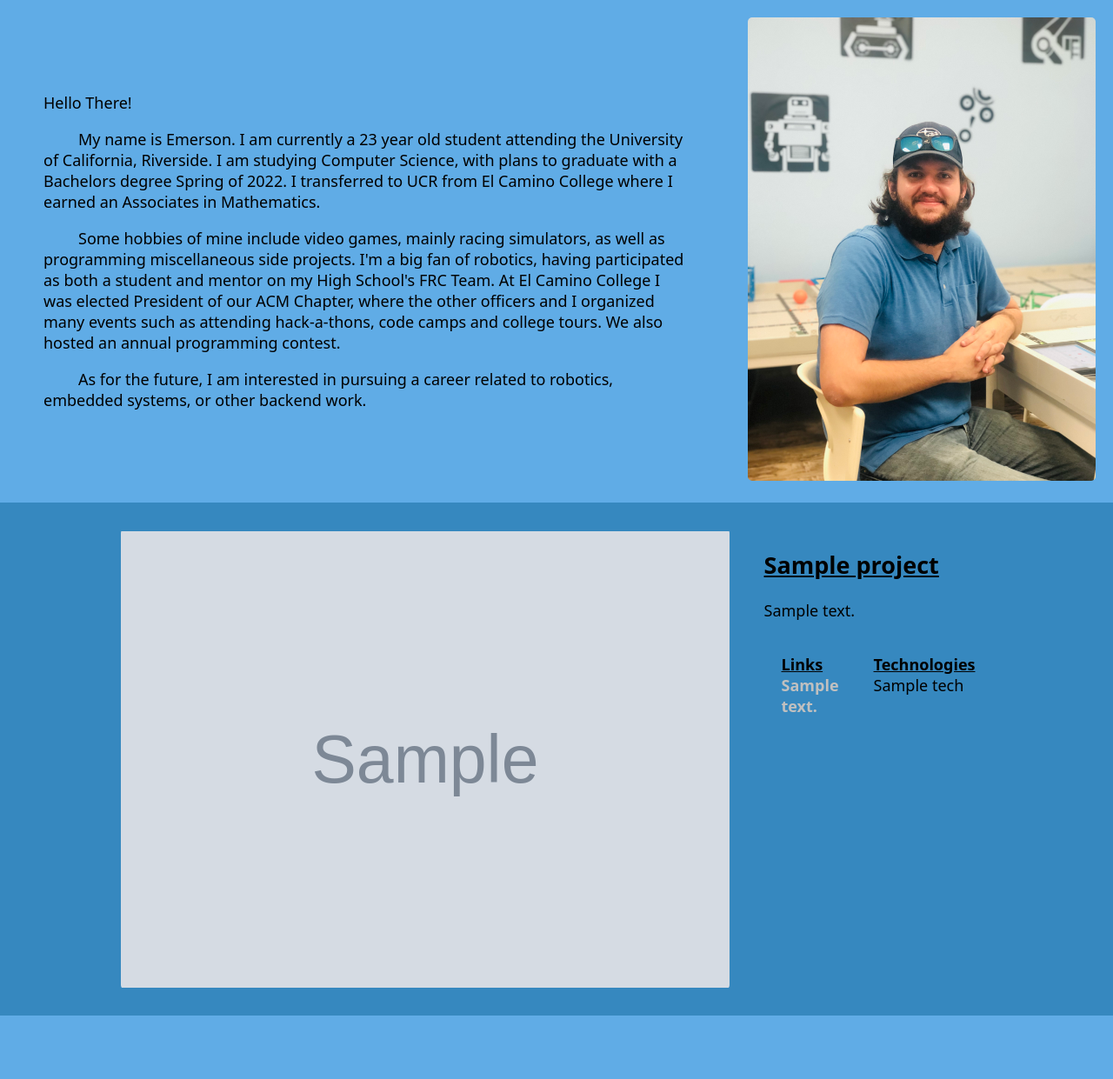
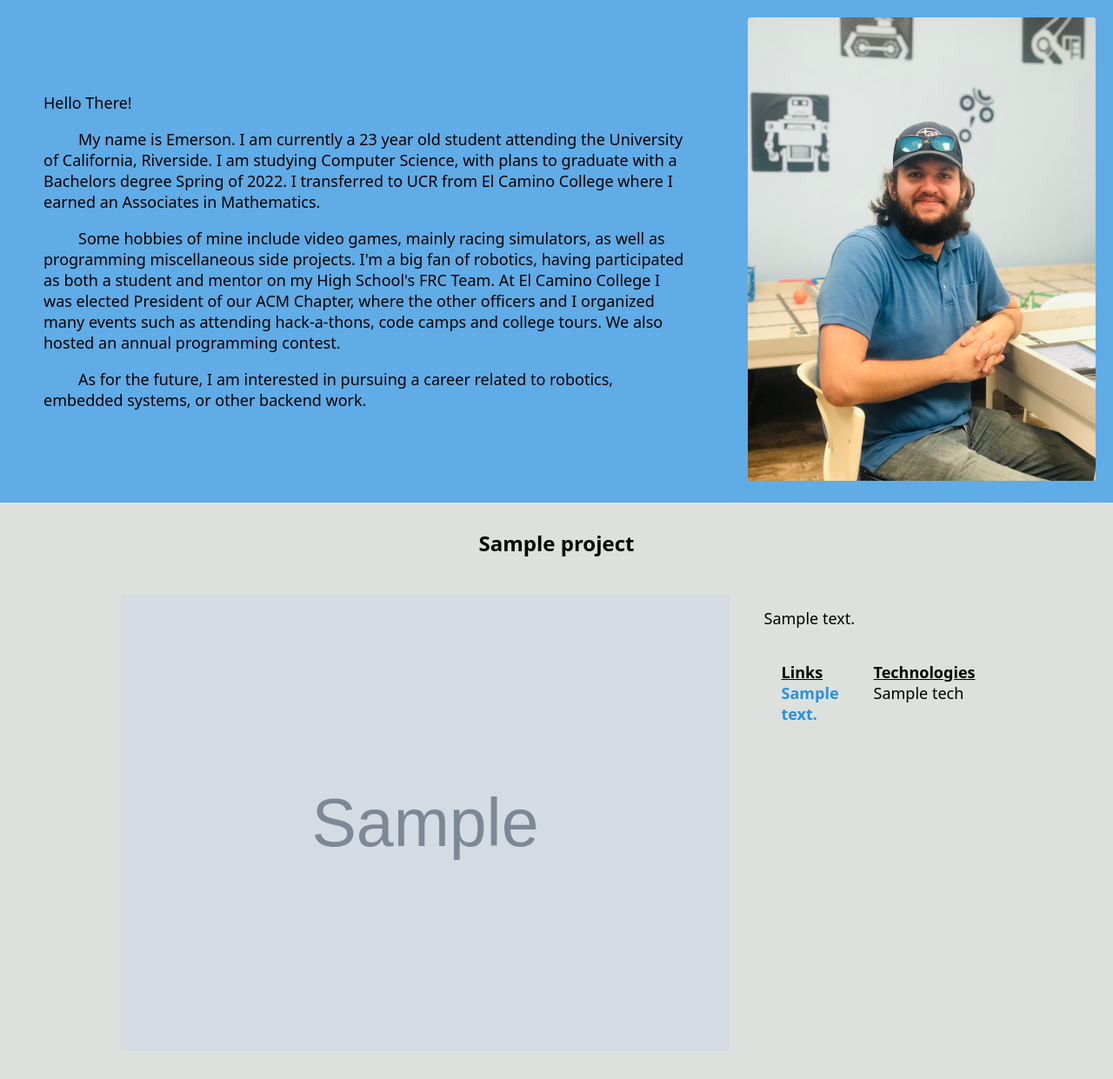
Before and after one commit to emwjacobson/emwj.dev, a Django app: template web/app/templates/app/index.html in a window 1280 px wide. Shown: the part 62-1303 px from the top of the page at 87% size. Before the commit the page ends 1230 px from the top, so only its background shows below. Run offline with Django 3.2, Linux system fonts and the light colour scheme; the template is opened without the code that fills it: most values are stand-ins (such as "Sample title", 1, 10 or a date in 2020); grey boxes marked "Sample" are stand-in pictures.

Commit message:
Changed blue background of projects to gray

```diff
--- a/web/app/static/styles.css
+++ b/web/app/static/styles.css
@@ -60,14 +60,13 @@ img{
 }
 
 .about-image > img {
-    border-radius: 5px;
+    border-radius: 3px;
     max-height: 100vh;
     object-fit: contain;
 }
 
 .projects {
     padding: 10px 50px;
-    background-color: #3688BF;
     display: flex;
     flex-direction: column;
     justify-content: center;
@@ -80,7 +79,7 @@ img{
     justify-content: center;
 }
 
-.project:nth-child(odd) {
+.project:nth-child(4n) {
     flex-direction: row-reverse;
 }
 
@@ -98,7 +97,7 @@ img{
 }
 
 .project-image > img {
-    border-radius: 5px;
+    border-radius: 3px;
     max-height: 100vh;
     object-fit: contain;
 }
@@ -112,11 +111,11 @@ img{
 }
 
 .project-link, .project-link:visited {
-    color: #c0c0c0;
+    color: #2B91DE;
 }
 
 .project-link:hover {
-    color: #9e9e9e;
+    color: #205f8f;
 }
 
 .project-links > ul {
--- a/web/app/templates/app/base.html
+++ b/web/app/templates/app/base.html
@@ -1,5 +1,5 @@
 {% load static %}
-
+<!-- Graphic design isn't my strong point, I apologize. -->
 <!DOCTYPE html>
 <html lang="en">
 <head>
--- a/web/app/templates/app/index.html
+++ b/web/app/templates/app/index.html
@@ -27,9 +27,12 @@
 
   <section class="projects">
     {% for project in projects %}
+    <h1>{{ project.title }}</h1>
     <div class="project" data-aos="{% if forloop.counter|divisibleby:2 %}fade-left{% else %}fade-right{% endif %}" data-aos-duration="1000" data-aos-once="true">
+      <div class="project-image">
+        <img src="{{ project.image }}" loading="lazy">
+      </div>
       <div class="project-text">
-        <h1 style="text-decoration: underline;">{{ project.title }}</h1>
         <p>
           {{ project.description }}
         </p>
@@ -55,9 +58,6 @@
         </div>
 
       </div>
-      <div class="project-image">
-        <img src="{{ project.image }}" loading="lazy">
-      </div>
     </div>
     {% empty %}
     No projects...
```
